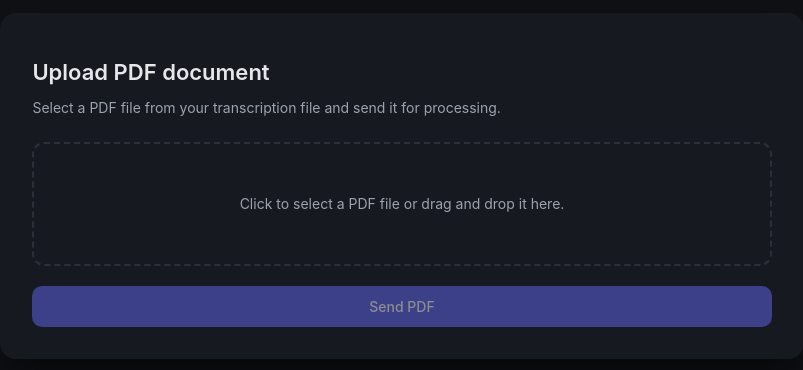
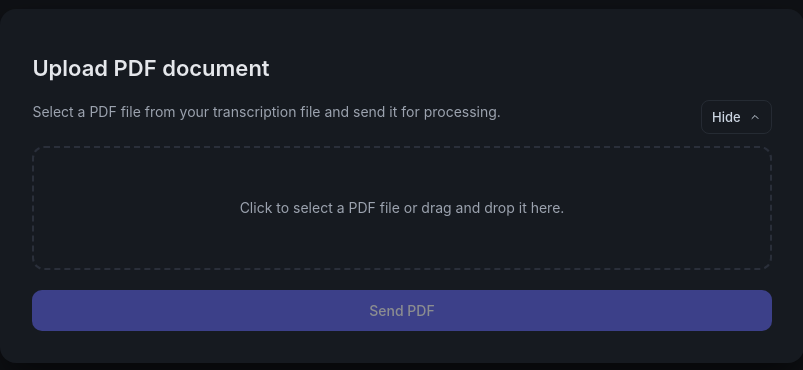
Before and after one commit to jemartinez08/inter-agent, a Vue app in the folder apps/frontend/: page / in a window 1280 px wide. Shown: the part 214-584 px from the top of the page, without its empty margins (238-1041 px from the left). Built offline with nearby package versions, Linux system fonts and the light colour scheme.

Commit message:
[add] toogle component and status bar]

```diff
--- a/apps/frontend/src/components/PDFUploader.vue
+++ b/apps/frontend/src/components/PDFUploader.vue
@@ -2,10 +2,20 @@
     <div class="page-container">
         <div class="uploader-card">
             <h1 class="title">Upload PDF document</h1>
+
+            <div class="controls-header">
                 <p class="subtitle">
                     Select a PDF file from your transcription file and send it for processing.
                 </p>
+                <button class="toggle-button" @click="open = !open" :aria-pressed="open">
+                    <span>{{ open ? 'Hide' : 'Show' }}</span>
+                    <svg class="chev" :class="{ 'open': open }" width="12" height="12" viewBox="0 0 24 24" fill="none" xmlns="http://www.w3.org/2000/svg">
+                        <path d="M6 9l6 6 6-6" stroke="currentColor" stroke-width="2" stroke-linecap="round" stroke-linejoin="round"/>
+                    </svg>
+                </button>
+            </div>
 
+            <div v-show="open" class="controls">
                 <label class="file-drop" :class="{ 'is-dragging': isDragging }" @dragenter.prevent="onDragEnter"
                     @dragover.prevent @dragleave.prevent="onDragLeave" @drop.prevent="onDrop">
                     <input type="file" accept="application/pdf" @change="onFileChange" />
@@ -18,12 +28,23 @@
                 </label>
 
                 <button class="upload-button" :disabled="!file || loading" @click="uploadPdf">
-                {{ loading ? "Processing..." : "Send PDF" }}
+                    <template v-if="loading">
+                        <div class="progress-wrap">
+                            <div class="progress-track">
+                                <div class="progress-fill" :style="{ width: progress + '%' }"></div>
+                            </div>
+                            <span class="progress-text">{{ Math.floor(progress) }}%</span>
+                        </div>
+                    </template>
+                    <template v-else>
+                        Send PDF
+                    </template>
                 </button>
 
                 <p v-if="error" class="error">
                     {{ error }}
                 </p>
+            </div>
 
             <!-- <pre v-if="response" class="response">
                 {{ response }}
@@ -35,7 +56,7 @@
 </template>
 
 <script setup lang="ts">
-import { ref, computed } from "vue";
+import { ref, computed, watch } from "vue";
 import { marked } from "marked";
 import DOMPurify from "dompurify";
 
@@ -44,11 +65,49 @@ const loading = ref(false);
 const error = ref<string | null>(null);
 const response = ref<{ response: string } | null>(null);
 const isDragging = ref(false);
+const open = ref(true);
+const progress = ref(0);
+let progressTimer: number | null = null;
+
+function startProgressSimulation() {
+    progress.value = 5;
+    if (progressTimer) clearInterval(progressTimer);
+    progressTimer = window.setInterval(() => {
+        // increase quickly at first, then slow down near the end
+        const pct = progress.value;
+        if (pct < 60) {
+            progress.value = Math.min(60, pct + Math.random() * 8 + 2);
+        } else if (pct < 90) {
+            progress.value = Math.min(90, pct + Math.random() * 4 + 1);
+        } else if (pct < 98) {
+            progress.value = Math.min(98, pct + Math.random() * 1.5);
+        }
+    }, 350);
+}
+
+function completeProgress() {
+    if (progressTimer) {
+        clearInterval(progressTimer);
+        progressTimer = null;
+    }
+    progress.value = 100;
+}
+
+function resetProgressLater() {
+    // give a short delay so the user sees 100%
+    setTimeout(() => (progress.value = 0), 400);
+}
 
 const renderedMarkdown = computed(() => {
     if (!response.value) return "";
     const html: any = marked.parse(response.value.response);
     return DOMPurify.sanitize(html);
+});
+
+watch(response, (val) => {
+    if (val && val.response && String(val.response).trim() !== "") {
+        open.value = false;
+    }
 });
 
 
@@ -62,10 +121,10 @@ function onFileChange(event: Event) {
 
 async function uploadPdf() {
     if (!file.value) return;
-
     loading.value = true;
     error.value = null;
     response.value = null;
+    startProgressSimulation();
 
     try {
         const formData = new FormData();
@@ -87,7 +146,12 @@ async function uploadPdf() {
         console.error(err);
         error.value = "Error al enviar el documento";
     } finally {
+        // ensure progress reaches 100% when request completes
+        completeProgress();
+        // wait a little so the bar reaches 100 visibly
+        await new Promise((r) => setTimeout(r, 350));
         loading.value = false;
+        resetProgressLater();
     }
 }
 
@@ -158,6 +222,39 @@ function onDrop(event: DragEvent) {
     line-height: 1.4;
 }
 
+.controls-header {
+    display: flex;
+    align-items: center;
+    justify-content: space-between;
+    gap: 12px;
+}
+
+.toggle-button {
+    background: transparent;
+    border: 1px solid rgba(148,163,184,0.12);
+    color: #cbd5e1;
+    padding: 8px 10px;
+    border-radius: 8px;
+    cursor: pointer;
+    display: inline-flex;
+    align-items: center;
+    gap: 8px;
+    font-size: 13px;
+    user-select: none;
+}
+
+.toggle-button .chev {
+    transition: transform 0.2s ease;
+}
+
+.toggle-button .chev.open {
+    transform: rotate(180deg);
+}
+
+.controls {
+    transition: all 0.18s ease;
+}
+
 /* ===== File input estilizado ===== */
 .file-drop {
     height: 120px;
@@ -211,6 +308,35 @@ function onDrop(event: DragEvent) {
     cursor: not-allowed;
 }
 
+.progress-wrap {
+    display: flex;
+    align-items: center;
+    gap: 10px;
+    width: 100%;
+}
+
+.progress-track {
+    flex: 1 1 auto;
+    height: 12px;
+    background: rgba(255,255,255,0.06);
+    border-radius: 999px;
+    overflow: hidden;
+}
+
+.progress-fill {
+    height: 100%;
+    background: linear-gradient(90deg, white);
+    width: 0%;
+    transition: width 300ms ease;
+}
+
+.progress-text {
+    font-size: 12px;
+    color: #e6e7ee;
+    min-width: 36px;
+    text-align: right;
+}
+
 /* ===== Estados ===== */
 .error {
     margin-top: 16px;
@@ -225,7 +351,7 @@ function onDrop(event: DragEvent) {
     border-radius: 8px;
     font-size: 12px;
     color: #d1d5db;
-    max-height: 300px;
+    max-height: 600px;
     overflow: auto;
 }
 
--- a/apps/frontend/src/style.css
+++ b/apps/frontend/src/style.css
@@ -30,6 +30,7 @@ body {
   min-height: 100vh;
   margin: 0px;
   padding: 0px;
+  overflow-y: scroll;
 }
 
 #app {
```
Lines whose indentation alone changed are shown as unchanged.
